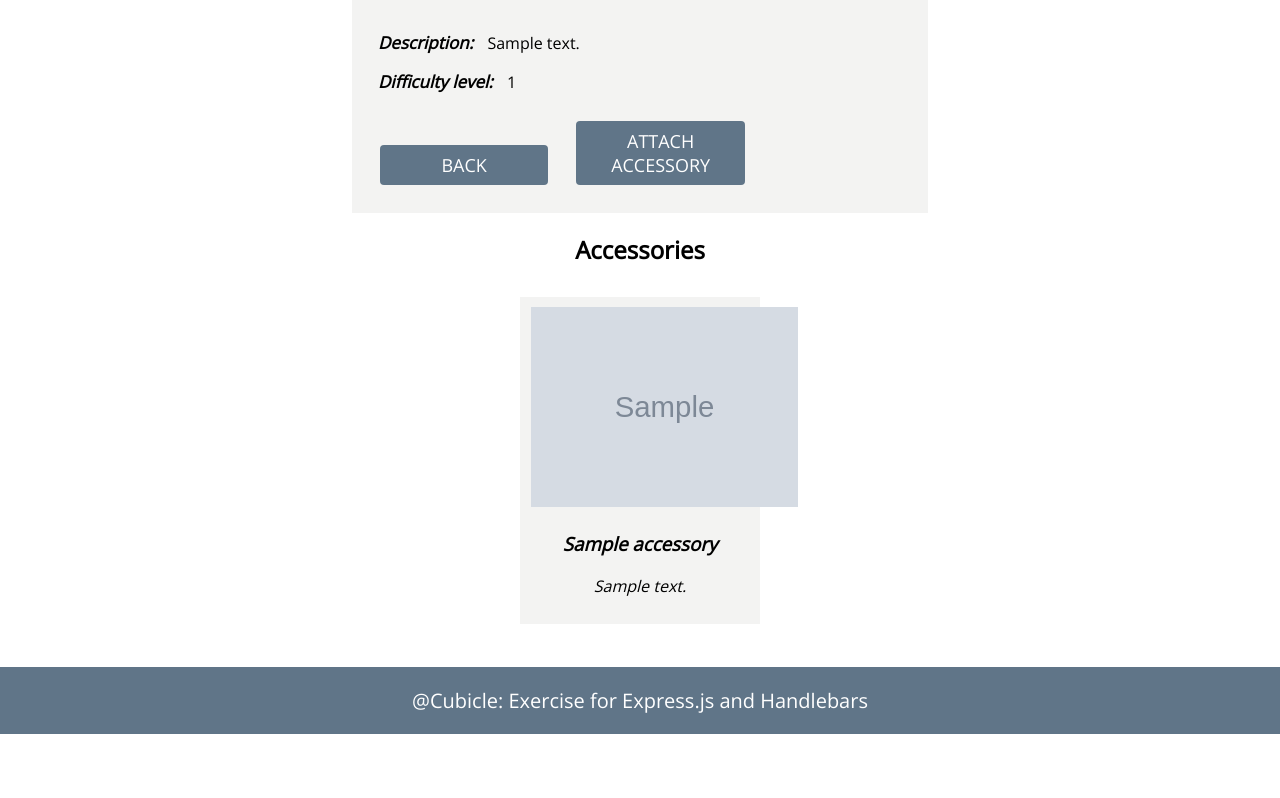
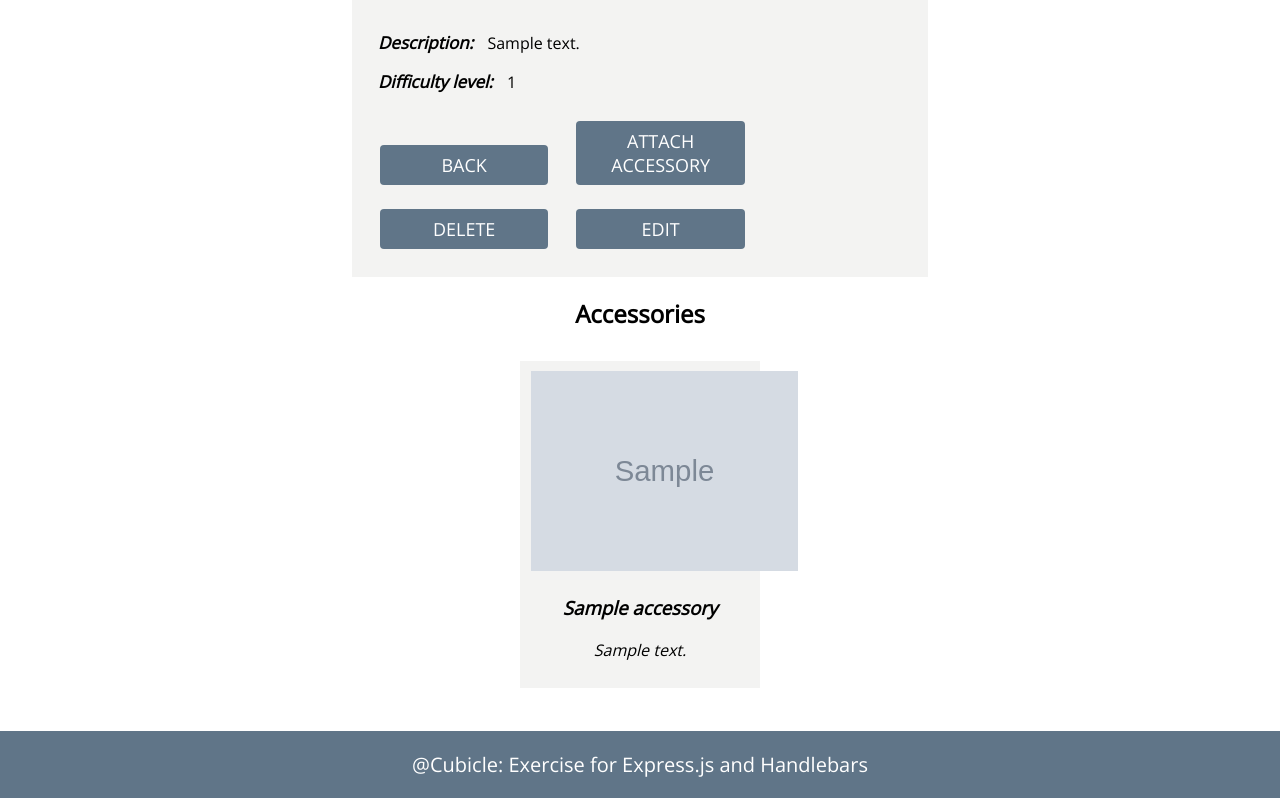
Before and after one commit to oynaT/JSWeb, a Node server app: page /cubes/600000000000000000000001/details in a window 1280 px wide. Shown: the part 431-1229 px from the top of the page. Before the commit the page ends 1165 px from the top, so only its background shows below. Run offline with Node 20, Linux system fonts and the light colour scheme; tables that the repository leaves empty hold one stand-in row (values such as "Sample post"); grey boxes marked "Sample" are stand-in pictures; some libraries are stand-ins or nearby versions.

Commit message:
provide rendering of edit and delete pages

```diff
--- a/Session-and-Authentication-Workshop/Workshop-Cubicle - Part 3/src/controllers/cubeController.js
+++ b/Session-and-Authentication-Workshop/Workshop-Cubicle - Part 3/src/controllers/cubeController.js
@@ -66,4 +66,19 @@ router.post("/:cubeId/attach-accessory", async (req, res) => {
     res.redirect(`/cubes/${cubeId}/details`);
 });
 
+router.get("/:cubeId/edit", (req, res) => {
+    //console.log(cubeService.getAll());
+
+    res.render("cube/edit");
+});
+
+
+router.get("/:cubeId/delete", (req, res) => {
+    //console.log(cubeService.getAll());
+
+    res.render("cube/delete");
+});
+
+
+
 module.exports = router;
--- a/Session-and-Authentication-Workshop/Workshop-Cubicle - Part 3/src/views/cube/details.hbs
+++ b/Session-and-Authentication-Workshop/Workshop-Cubicle - Part 3/src/views/cube/details.hbs
@@ -7,6 +7,9 @@
         <p><span>Difficulty level:</span> {{cube.difficultyLevel}}</p>
         <a class="btn" href="/">Back</a>
         <a class="btn" href="/cubes/{{cube._id}}/attach-accessory">Attach Accessory</a>
+
+        <a class="btn" href="/cubes/{{cube._id}}/delete">Delete</a>
+        <a class="btn" href="/cubes/{{cube._id}}/edit">Edit</a>
       </div>
 
       <h2>Accessories</h2>
```
